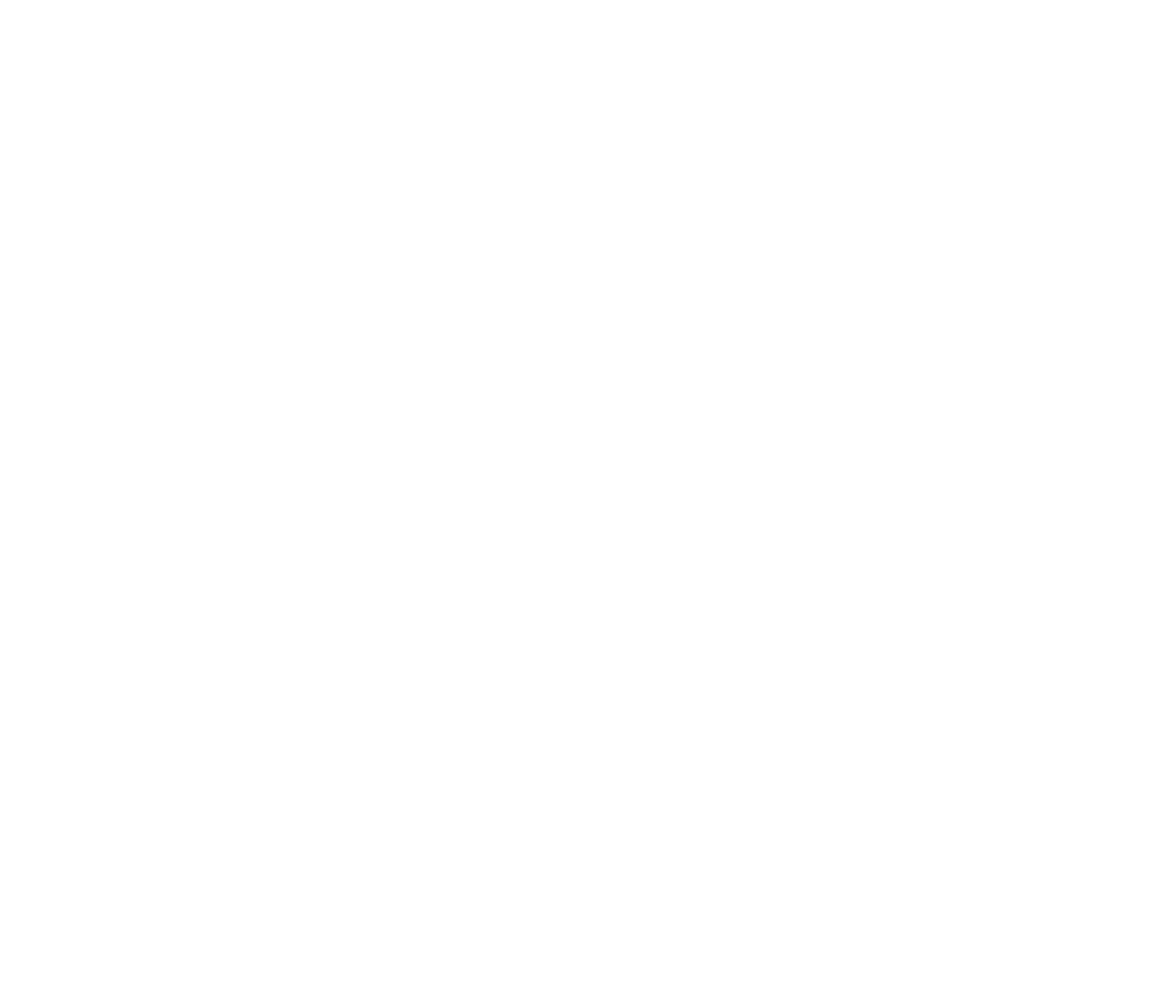
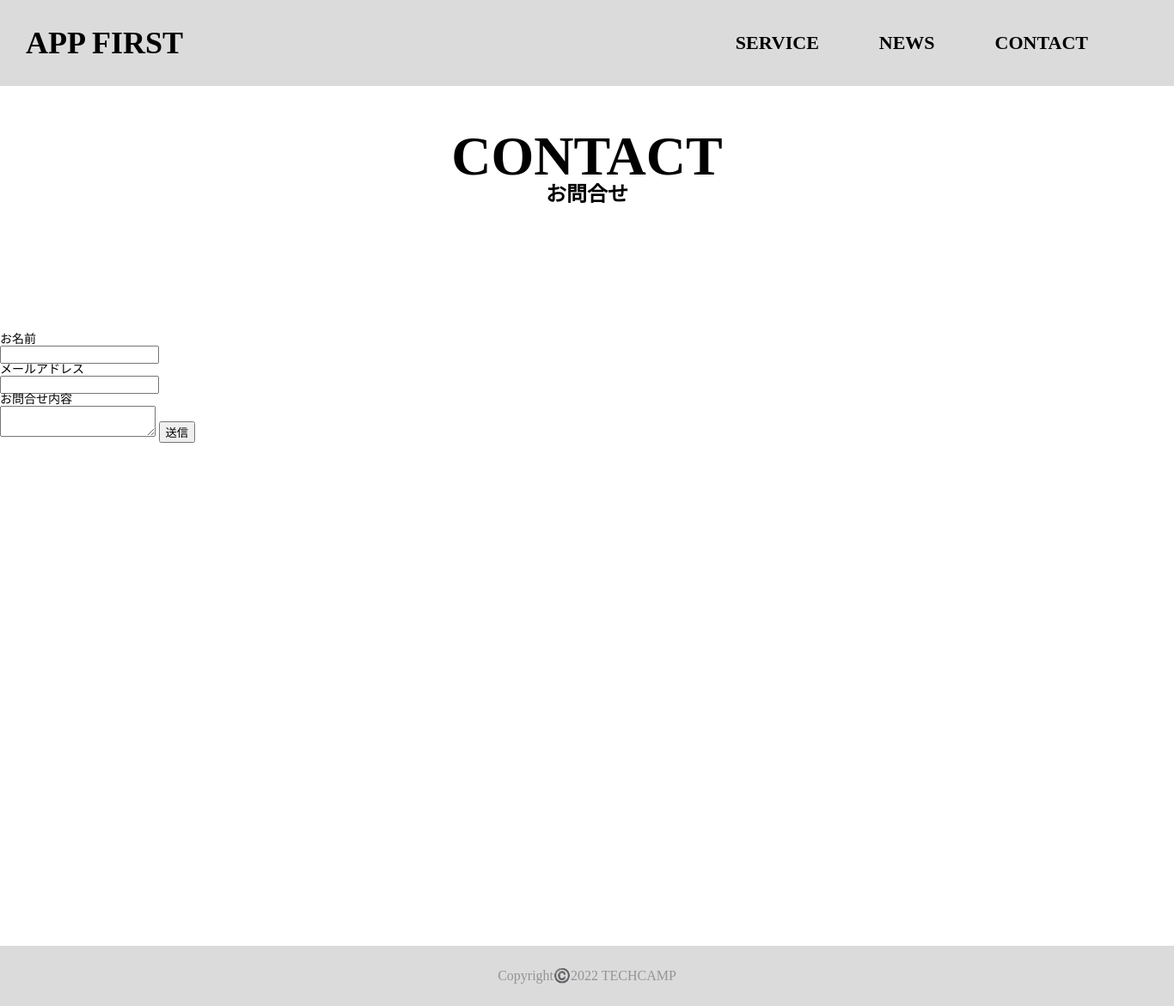
Before and after one commit to sabinuki198/AppFirst, a plain HTML site: page contact.html in a window 1280 px wide. Shown: the whole page at 86% size, 1366 px wide, since content can reach past the window. Before the commit the page ends 800 px from the top, so only its background shows below. Drawn offline with Linux system fonts and the light colour scheme.

Commit message:
contactサイトの実装（HTML部）

```diff
--- a/contact.css
+++ b/contact.css
@@ -0,0 +1,90 @@
+/***************************************************ヘッダー**********************************************/
+header{
+  height: 100px;
+  width: 1366px;
+  background-color: #DBDBDB;
+  display: flex;
+  justify-content: space-between;
+  align-items: center;
+  }
+
+  .app{
+    font-size: 36px;
+    font-weight: 600;
+    margin-left: 30px;
+    color: #000000;
+
+  }
+
+  .contents-btn{
+    display: flex;
+    justify-content: space-between;
+    align-items: center;
+  }
+
+  a{
+    text-decoration: none;
+    font-weight: 600;
+    color: #000000;
+  }
+
+  .service{
+    font-size: 22px;
+    margin-right: 70px;
+  }
+
+  .news{
+    font-size: 22px;
+    margin-right: 70px;
+  }
+
+  .contact{
+    font-size: 22px;
+    margin-right: 100px;
+  }
+
+  /**********************************メイン見出し**********************************************************/
+  .title{
+    width: 1366px;
+    height: 1000px;
+
+
+  }
+  .midashi{
+    padding:50px 0 150px;
+    display: flex;
+    justify-content: center;
+    }
+
+
+    .midashi-news{
+      font-size: 64px;
+      font-weight: 600;
+    }
+    .midashi-info{
+      font-size: 24px;
+      font-weight: 600;
+      display: flex;
+      justify-content: center;
+    }
+
+/******************ここから内容(左側)*****************************/
+
+  /******************ここから内容(右側)*****************************/
+
+
+  /**********************************フッター*************************************************************/
+  footer{
+  height: 70px;
+  width: 1366px;
+  background-color: #DBDBDB;
+  display: flex;
+  justify-content: space-around;
+  align-items: center;
+
+  }
+
+  .foot{
+    font-size: 16px;
+    color: #959393;
+  }
--- a/contact.html
+++ b/contact.html
@@ -0,0 +1,45 @@
+<!DOCTYPE HTML>
+<html>
+  <head>
+    <meta charset="UTF-8">
+    <title>APP FIRST</title>
+    <link rel="stylesheet" href="reset.css">
+    <link rel="stylesheet" href="contact.css">
+  </head>
+  <body>
+    <!--ヘッダー-->
+    <header>
+      <h1 class="app"><a href="index.html">APP FIRST</a></h1>
+      <div class="contents-btn">
+        <div class="service"><a href="service.html">SERVICE</a></div>
+        <div class="news"><a href="news.html">NEWS</a></div>
+        <div class="contact"><a href="contact.html">CONTACT</a></div>
+      </div>
+    </header>
+    <!--メイン-->
+    <div class="title">
+      <div class="midashi">
+        <div class="midashi-space">
+        <h1 class="midashi-news">CONTACT</h1>
+        <div class="midashi-info">お問合せ</div>
+        </div>
+      </div>
+    <!-------コンテンツ・内容----->
+      <form class="form-box">
+        <div class="form-midashi">お名前</div>
+        <input type="text" class="form-input">
+        <div class="form-midashi">メールアドレス</div>
+        <input type="text" class="form-input">
+        <div class="form-midashi">お問合せ内容</div>
+        <textarea name="area" class="form-area"></textarea>
+        <input type="submit" value="送信" class="form-send">
+      </form>
+    </div>
+    <!--フッター-->
+    <footer>
+      <div class="foot">
+        Copyright©️2022 TECHCAMP
+      </div>
+    </footer>
+  </body>
+</html>
```
Also changed, not shown: news.html (+1 -1 lines).
